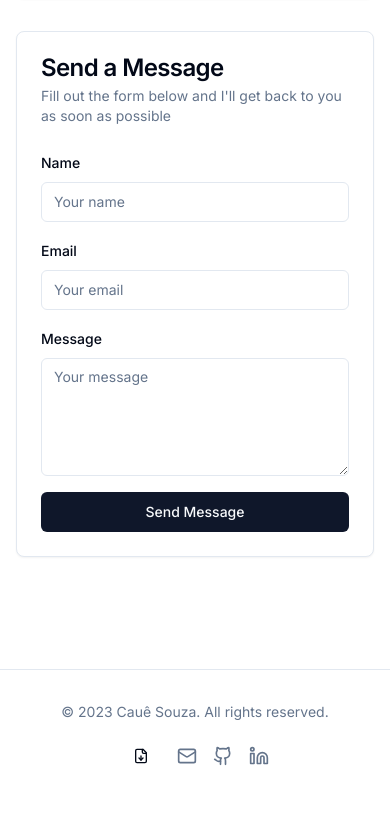
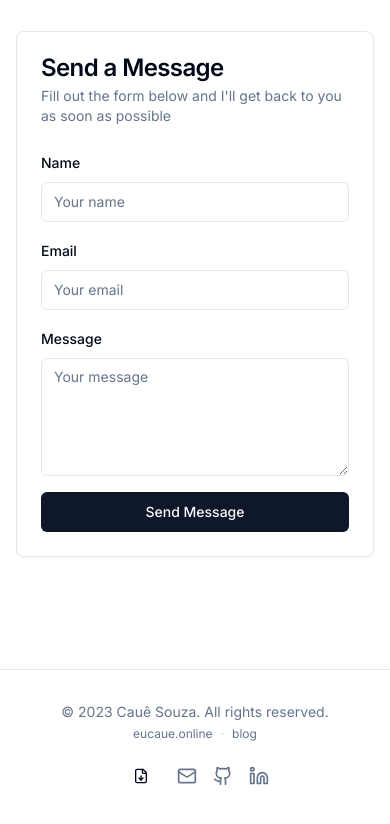
Before and after one commit to EuCaue/portfolio, a Next.js app: page /en in a window 390 px wide. Shown: the part 10591-11415 px from the top of the page. Built offline with nearby package versions, Linux system fonts and the light colour scheme.

Commit message:
feat: add subtle back-to-linktree and blog links in navbar and footer

```diff
--- a/src/components/common/navbar.tsx
+++ b/src/components/common/navbar.tsx
@@ -43,6 +43,15 @@ export default function Navbar() {
           </Link>
 
           <nav className="hidden md:flex md:items-center md:space-x-6">
+            <a
+              href="https://eucaue.online"
+              target="_blank"
+              rel="noopener noreferrer"
+              className="text-sm text-muted-foreground/60 transition-all hover:text-primary hover:opacity-100"
+              title="← back"
+            >
+              ←
+            </a>
             {navItems.map((item) => (
               <Link
                 key={item.name}
@@ -101,6 +110,27 @@ export default function Navbar() {
                       {t("nav.resume")}
                     </a>
                   </Button>
+                  <div className="mt-4 border-t pt-4 flex items-center gap-3 text-xs text-muted-foreground">
+                    <a
+                      href="https://eucaue.online"
+                      target="_blank"
+                      rel="noopener noreferrer"
+                      className="transition-colors hover:text-primary"
+                      onClick={() => setIsOpen(false)}
+                    >
+                      ← eucaue.online
+                    </a>
+                    <span className="text-muted-foreground/40">·</span>
+                    <a
+                      href="https://blog.eucaue.online"
+                      target="_blank"
+                      rel="noopener noreferrer"
+                      className="transition-colors hover:text-primary"
+                      onClick={() => setIsOpen(false)}
+                    >
+                      blog
+                    </a>
+                  </div>
                 </div>
               </SheetContent>
             </Sheet>
--- a/src/components/sections/footer.tsx
+++ b/src/components/sections/footer.tsx
@@ -12,9 +12,30 @@ export default function Footer() {
     <footer className="border-t bg-background">
       <div className="container mx-auto px-4 py-8">
         <div className="flex flex-col items-center justify-between gap-4 md:flex-row">
-          <p className="text-center text-sm text-muted-foreground md:text-left">
-            © {currentYear} Cauê Souza. {t("footer.rights")}
-          </p>
+          <div className="flex flex-col items-center gap-1 md:items-start">
+            <p className="text-center text-sm text-muted-foreground md:text-left">
+              © {currentYear} Cauê Souza. {t("footer.rights")}
+            </p>
+            <div className="flex items-center gap-2 text-xs text-muted-foreground">
+              <a
+                href="https://eucaue.online"
+                target="_blank"
+                rel="noopener noreferrer"
+                className="transition-colors hover:text-primary"
+              >
+                eucaue.online
+              </a>
+              <span className="text-muted-foreground/40">·</span>
+              <a
+                href="https://blog.eucaue.online"
+                target="_blank"
+                rel="noopener noreferrer"
+                className="transition-colors hover:text-primary"
+              >
+                blog
+              </a>
+            </div>
+          </div>
 
           <div className="flex items-center gap-4">
             <Button variant="ghost" size="sm" asChild className="gap-2">
```
Also changed, not shown: 1 other file (tests, documents, lock files or other folders).
